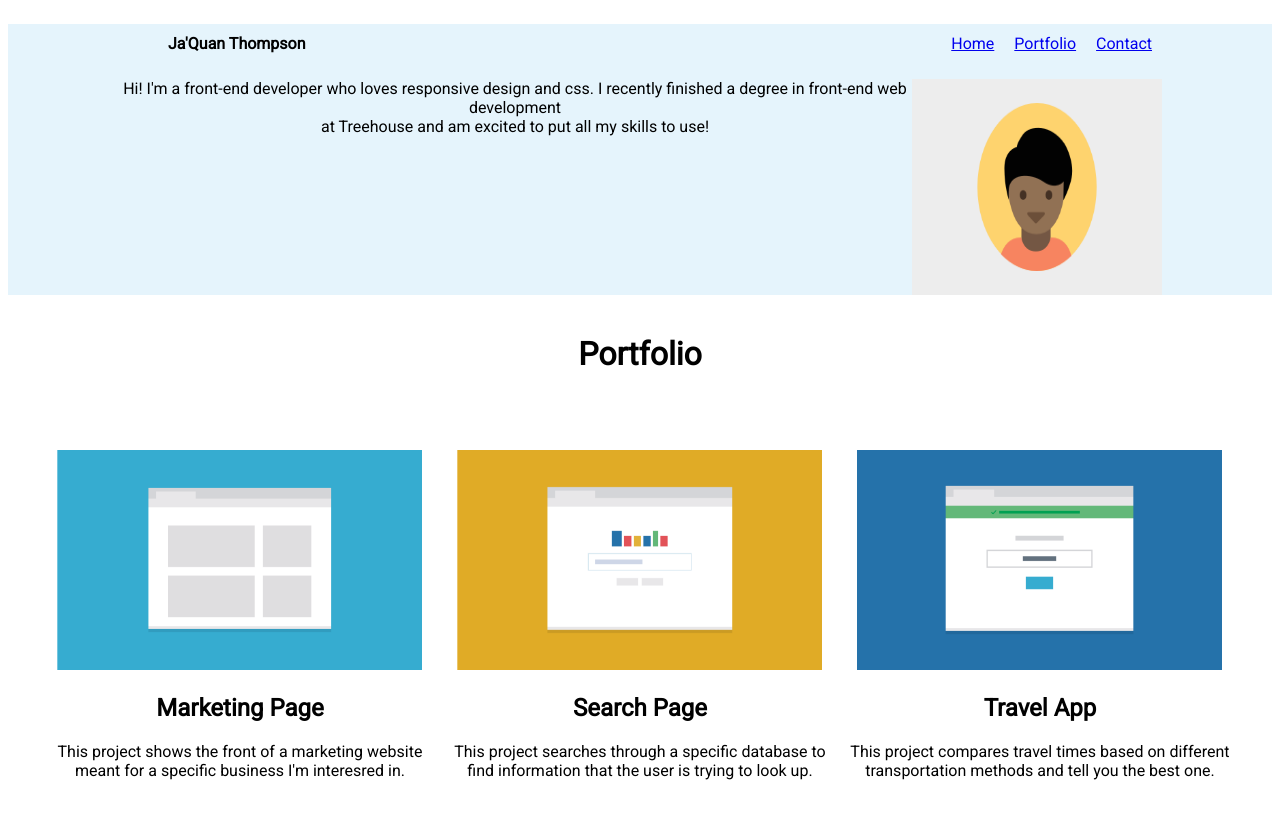
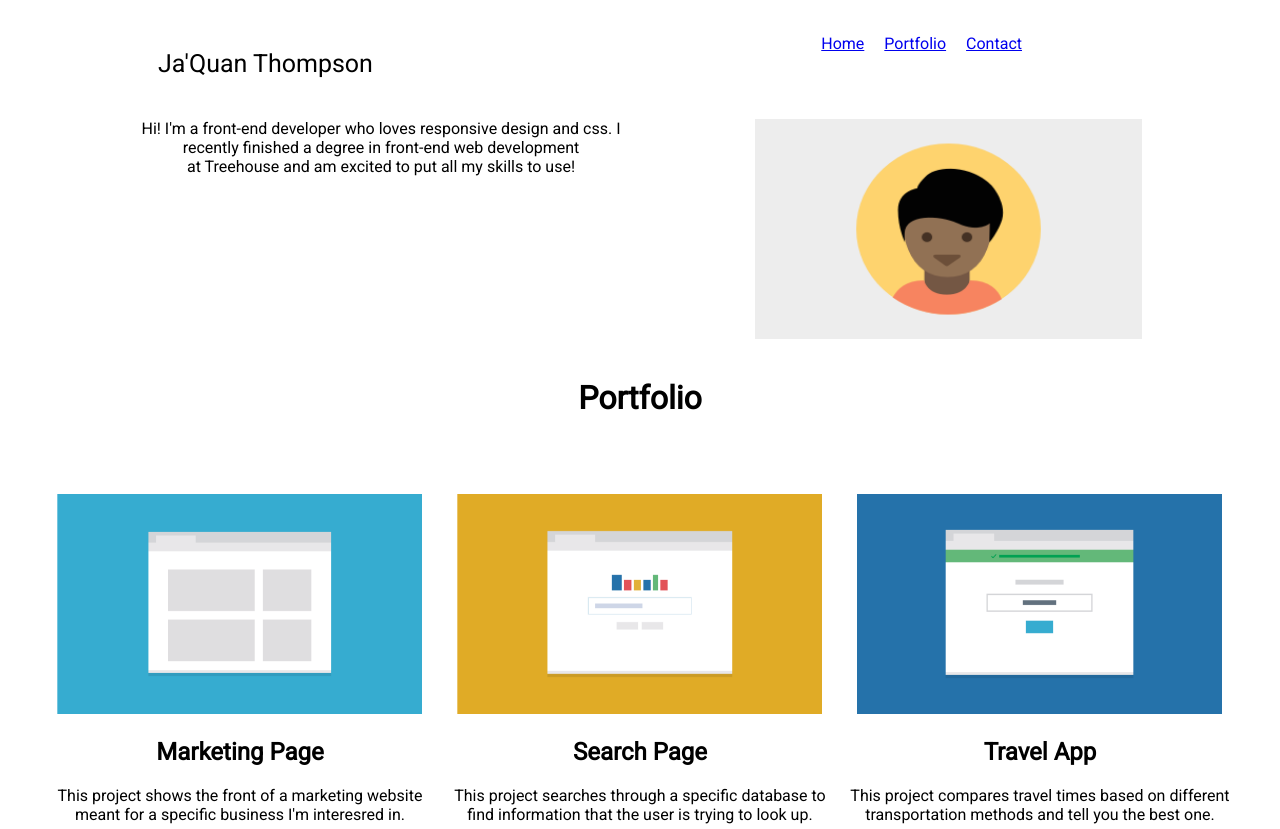
Before and after one commit to Biglipthompson/Responsive-design-page, a plain HTML site: page index.html in a window 1280 px wide. Shown: the top 829 px of the page. Drawn offline with Linux system fonts and the light colour scheme.

Commit message:
I think I am finished
I think I am finished.

```diff
--- a/css/styles.css
+++ b/css/styles.css
@@ -13,14 +13,9 @@ h1{
     text-align: center;
 }
 
-.main-header{
-    background-color: rgb(229, 244, 252);
-    padding-bottom: 70px;
-}
 header{
     background: url("responsive_layouts/images/responsive-layout-profile.png")
 }
-
 
 
 .container {
@@ -29,8 +24,18 @@ header{
     font-family: 'Roboto', sans-serif;
     padding-bottom: 30px;
     padding-top: 30px;
+}
+
+.profile-image{
+    width: 300px;
+    height: 150px;
+    padding-left: 40px;
+
+}
 
 
+li{
+    text-align: center;
 }
 
 .clearfix::after {
@@ -60,10 +65,9 @@ padding-bottom: 50px;
 }
 
 
-ul li{
+li{
     list-style-type: none;
     padding: 5px;
-    background-color: rgb(229, 244, 252);
     margin: 5px;
     color: black;
 }
@@ -97,6 +101,10 @@ ul li{
 .student{
     margin-right: auto;
 }
+
+.name{
+font-size: 25px;
+}
 /********************************************** END OF MOBILE FIRST APPROACH **************************************************/
 
 
@@ -114,37 +122,24 @@ ul li{
     width: calc(50% - 20px);
 }
 
+.wrap{
+    padding-right: 90px;
+}
+
 
 .profile-image{
     float: right;
-    height: 216px;
-    width: 250px;
+    height: 220px;
+    width: 356px;
 }
 
 .main-header{
-    padding-bottom: 150px;
     padding-left: 100px;
     padding-right: 100px;
 }
 
-.wrap{
-    min-height: calc(100vh - 223px);
-}
-
-.nav
-.main-nav
-ul li {
-    display: flex;
-    text-align: center;
-    display: inline-block;
-}
-
-
-
-ul li{
+li{
     color: black;
-    background-color: rgb(229, 244, 252);
-    padding: 5px;
     display: inline-block;
 }
 
@@ -174,19 +169,38 @@ ul li{
 
 
 /********************************************************* LARGEST VIEWPORT **********************************************/
-@media(min-width: 1200px){
+@media(min-width: 1190px){
 
 .main-nav{
     justify-content: space-between;
     display: flex;
 }
 
-.nav{
+.name{
     margin-right: auto;
 }
 
+li{
+    display: flex;
+    justify-content: space-around;
+}
+
+.profile-image{
+width: 500px;
+padding-left: 113px;
+}
+
+.intro{
+    padding-left: 112px;
+}
+
+
 .p-height{
     height: 40px;
+}
+
+.wrap{
+    padding-right: 130px;
 }
 
 .main-footer {
--- a/index.html
+++ b/index.html
@@ -11,22 +11,20 @@
 
 
 <div class="wrap">
-<div class="top-third">
+ <nav class="main-header">
 
- <nav class="main-header">
     <ul class="main-nav">
-    <li class="nav">Ja'Quan Thompson</li>
+        <p class="name">Ja'Quan Thompson</p>
     <li><a href="#top">Home</a></li>
     <li><a href="#portfolio">Portfolio</a></li>
     <li><a href="#contact">Contact</a></li>
 </ul>
-
+</nav>
 <img src="responsive_layouts/images/responsive-layout-profile.png"  class="profile-image" alt="profile-image">
     <p class="p-height intro">
 Hi! I'm a front-end developer who loves responsive design and css. I recently finished a degree in front-end web development<br>
 at Treehouse and am excited to put all my skills to use!
     </p>
-</nav>
 </div>
 
 <br>
@@ -93,7 +91,8 @@ Someone can enter in the numbers they want, and press the big blue buttin and ge
 <h2 id="contact">Contact</h2>
 <p class="p-height">
 If you're interested in chatting or want more information about what I've been working on, I'd love to hear from you!<br>
-Phone +(111) 555-1234<br>
+Phone +(111) 555-1234
+<br>
 <a href="mailto:Jaquanthompson87@icloud.com" class="email">Jaquanthompson87@icloud.com</a>
 </p>
 <br>
```
